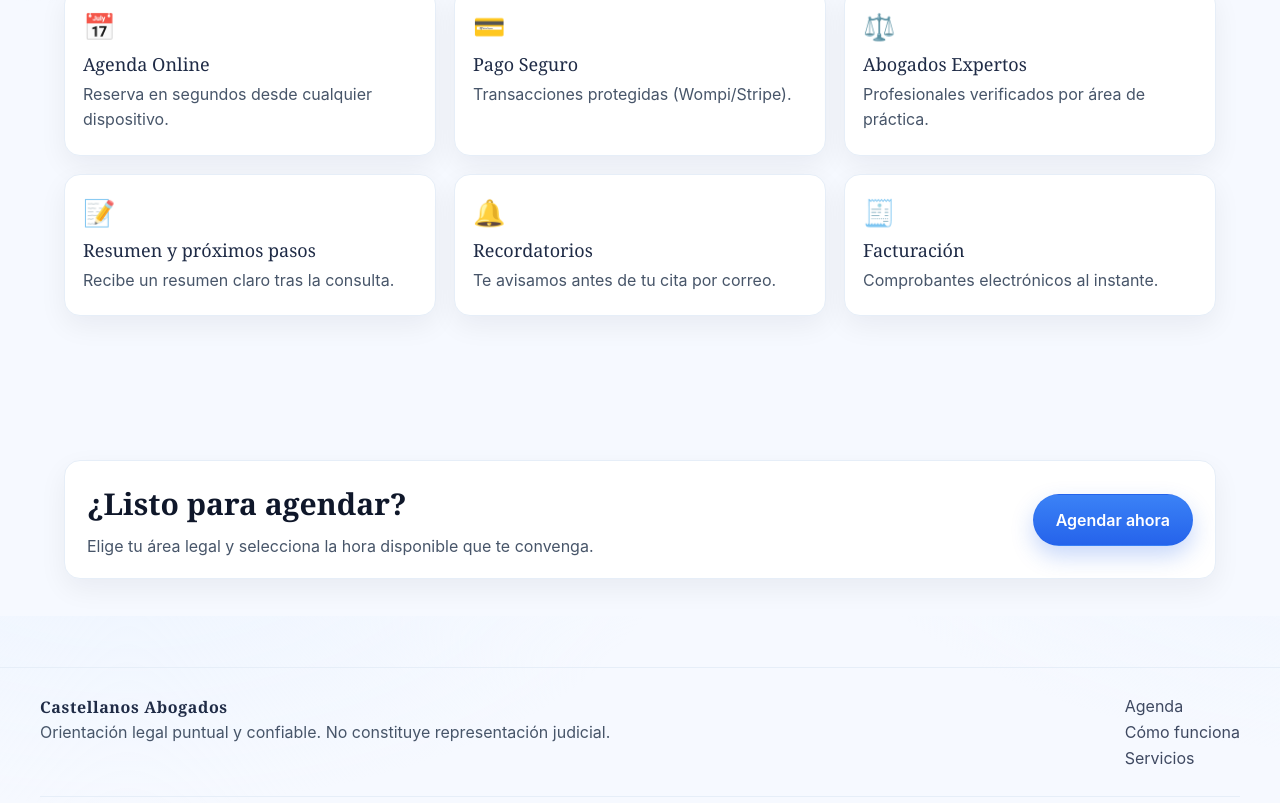
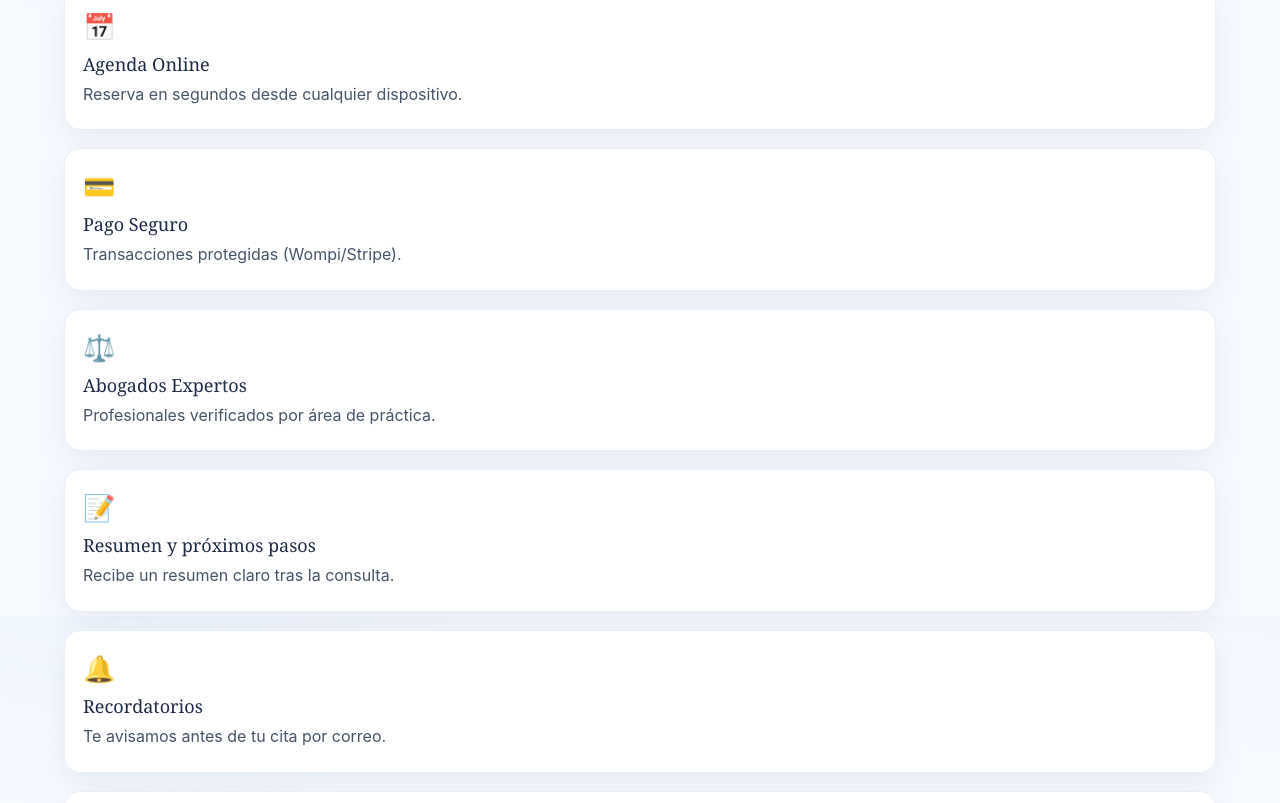
Before and after one commit to jjonnas1/castellanosabogados, a Next.js app: page / in a window 1280 px wide. Shown: the part 984-1787 px from the top of the page. Built offline with nearby package versions, Linux system fonts and the light colour scheme.

Commit message:
Update globals.css

```diff
--- a/app/globals.css
+++ b/app/globals.css
@@ -32,7 +32,7 @@ body{
   -moz-osx-font-smoothing: grayscale;
 }
 
-/* LAYOUT BÁSICO QUE YA USAS */
+/* LAYOUT BÁSICO */
 .wrap{ width:100%; max-width:1200px; margin:0 auto; padding:0 24px; }
 .main{ padding-top: 24px; }
 
@@ -85,8 +85,9 @@ body{
   background: linear-gradient(180deg, #60a5fa, #3b82f6);
   box-shadow: 0 12px 26px rgba(59,130,246,.28);
 }
+.btn--lg{ height:52px; padding:0 22px; }
 
-/* TOPBAR (limpia, translucida) */
+/* TOPBAR */
 .topbar{
   position:sticky; top:0; z-index:30;
   backdrop-filter: blur(10px) saturate(130%);
@@ -103,7 +104,7 @@ body{
 }
 .nav{ display:inline-flex; gap:10px; }
 
-/* HERO CLARO, SIN LOGO */
+/* HERO */
 .hero{
   padding: clamp(56px, 8vw, 100px) 0 clamp(36px, 5vw, 60px);
   background:
@@ -114,7 +115,7 @@ body{
 .hero .wrap{ display:grid; gap:18px; }
 .hero__cta{ display:inline-flex; gap:10px; margin-top:8px; }
 
-/* GRID Y TARJETAS */
+/* SERVICIOS */
 .services{ padding: clamp(36px, 7vw, 72px) 0; }
 .center{text-align:center;}
 .muted{ color:var(--muted); }
@@ -143,9 +144,6 @@ body{
   margin:0 0 6px 0; font-size:18px; color:#1f2b46;
 }
 .card__text{ margin:0; color:var(--muted); line-height:1.6; }
-
-@media (min-width: 640px){ .card{ grid-column: span 6; } }
-@media (min-width: 980px){ .card{ grid-column: span 4; } }
 
 /* CTA inferior */
 .cta{ padding: clamp(36px, 7vw, 72px) 0 88px; }
@@ -176,6 +174,10 @@ body{
   text-align:center; padding:14px 0 24px; color:var(--muted); font-size:13px;
 }
 
-/* Helpers existentes */
+/* Página interna */
 .page{ padding:24px; }
-.btn--lg{ height:52px; padding:0 22px; }
+
+/* Accesibilidad táctil móvil */
+:root { --tap: 46px; }
+a, button, .btn { min-height: var(--tap); }
+* { -webkit-tap-highlight-color: rgba(37,99,235,.15); }
```
